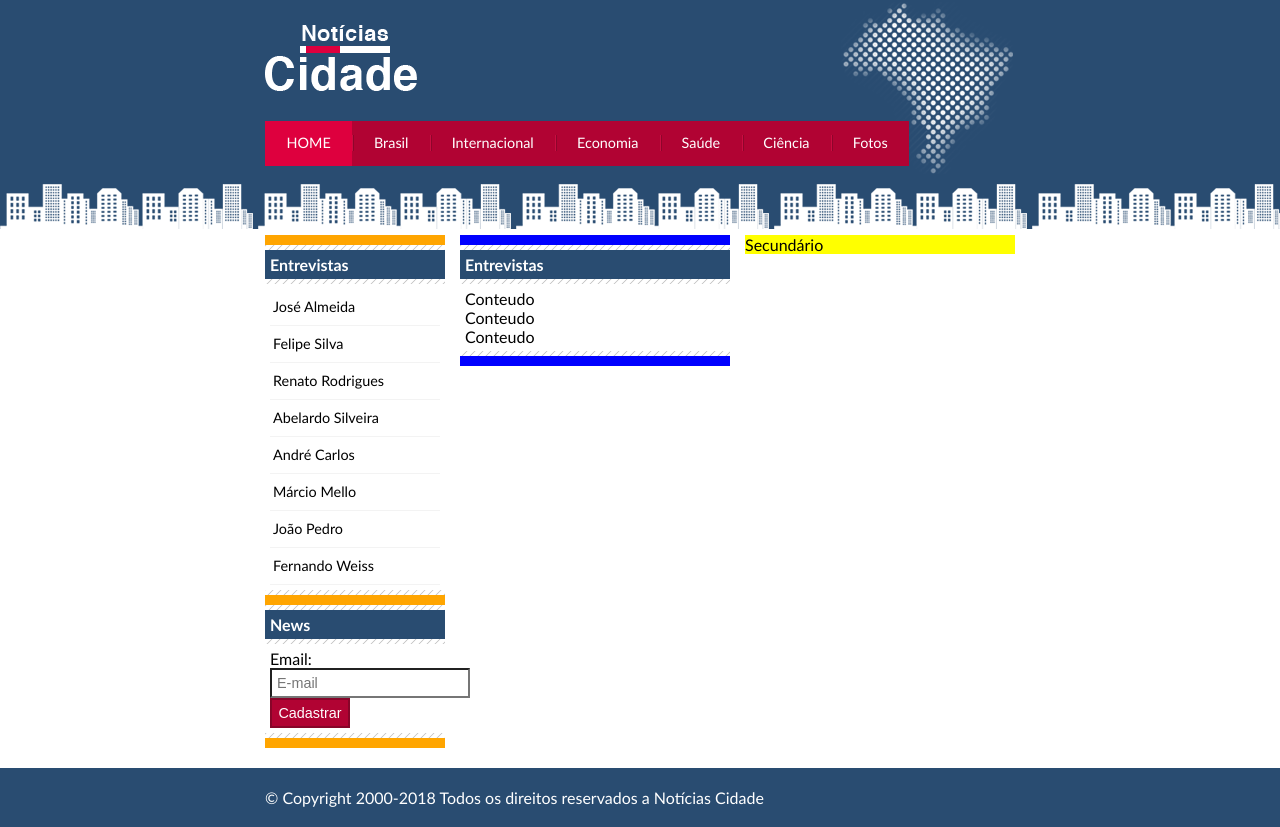
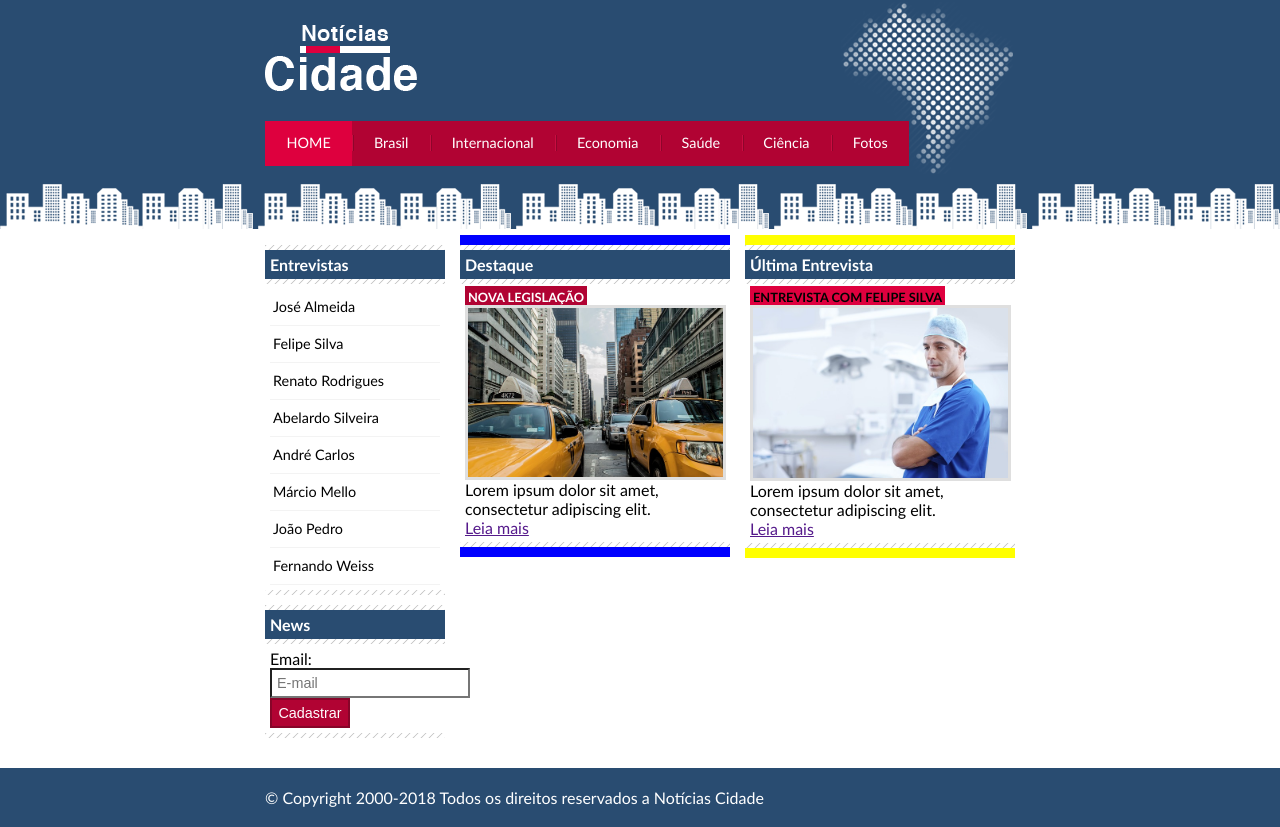
Before and after one commit to raguerra/noticiasdacidade, a plain HTML site: page index.html in a window 1280 px wide. Drawn offline with Linux system fonts and the light colour scheme.

Commit message:
Configurando áreas de conteúdo com h3 e img

```diff
--- a/css/estilo.css
+++ b/css/estilo.css
@@ -85,7 +85,6 @@ body{
     width: 180px;
     float: left;
     margin: 0 0 20px -750px;
-    background: orange;
 }
 
 #primario{
@@ -168,6 +167,34 @@ input.submit{
     border: 2px solid #870529;
 }
 
+/* Formatando Imagens */
+img {
+    border: 2px solid #dfdfdf;
+}
+
+img.imagem-principal{
+    width: 98%;
+    border: 3px solid #dfdfdf;
+
+}
+
+/* Formatando os Cabeçalhos */
+h3 {
+    text-transform: uppercase;
+    display: inline;
+    font-size: 0.8em;
+    padding: 3px;
+}
+
+.destaque h3 {
+    background: #b10333;
+    color: #fff;
+}
+
+.entrevista h3{
+    background: #de003e;
+}
+
 /* Rodapé */
 #container-rodape{
     background: #294c71;
--- a/index.html
+++ b/index.html
@@ -29,18 +29,35 @@
             <!-- Início Contúdo -->
             <div id="conteudo">
                 <div id="primario">
-                    <div class="caixa">
-                        <h2>Entrevistas</h2>
+                    <div class="caixa destaque">
+                        <h2>Destaque</h2>
                         <div class="caixa-conteudo">
-                            Conteudo<br>
-                            Conteudo<br>
-                            Conteudo<br>
+                            <h3>Nova Legislação</h3>
+                            <img class="imagem-principal" src="imagens/taxi.jpg" width="100%">
+                            <p>
+                                Lorem ipsum dolor sit amet,
+                                consectetur adipiscing elit.
+                            </p>
+                            <a href="">Leia mais</a>
+
                         </div>
                     </div>
                 </div>
 
                 <div id="secundario">
-                    Secundário
+                        <div class="caixa entrevista">
+                                <h2>Última Entrevista</h2>
+                                <div class="caixa-conteudo">
+                                    <h3>Entrevista com Felipe Silva</h3>
+                                    <img class="imagem-principal" src="imagens/doutor.jpg" width="100%">
+                                    <p>
+                                        Lorem ipsum dolor sit amet,
+                                        consectetur adipiscing elit.
+                                    </p>
+                                    <a href="">Leia mais</a>
+
+                                </div>
+                            </div>
                 </div>
 
                 <!-- Início da Lateral -->
```
